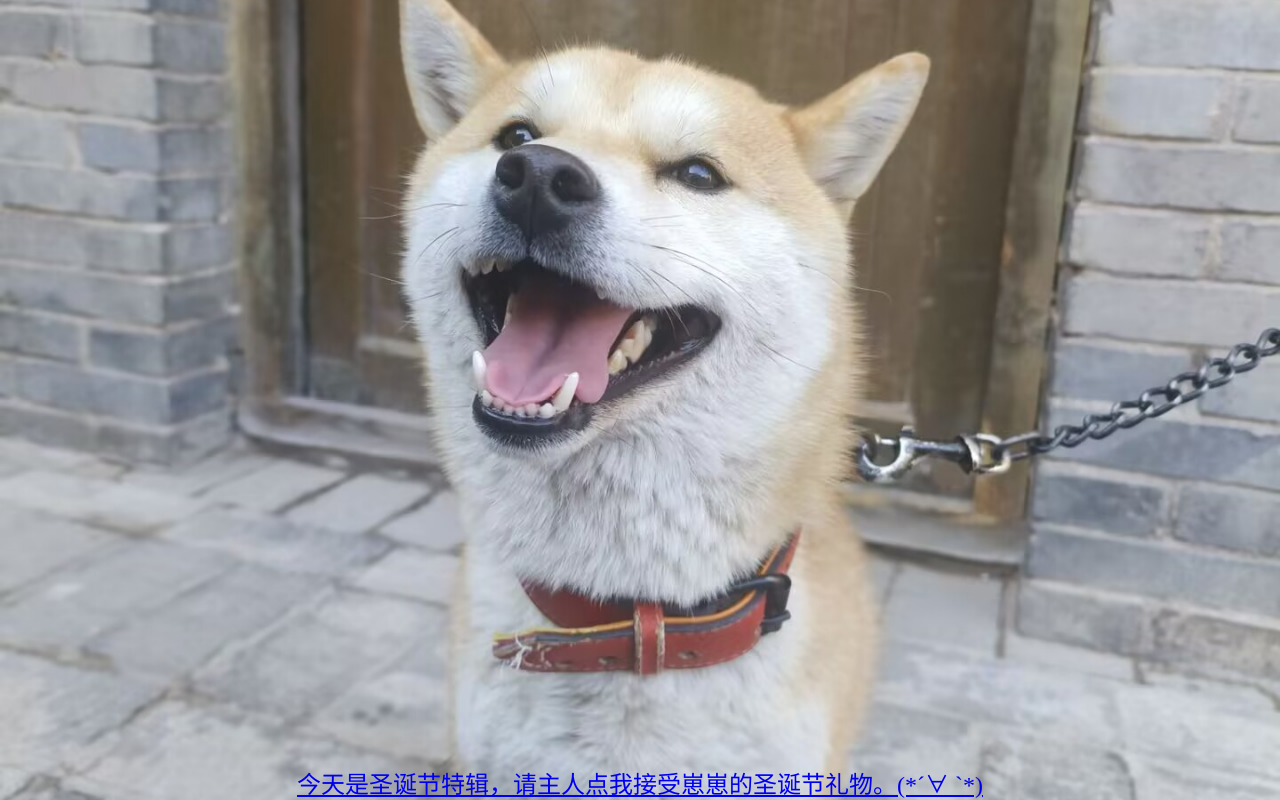
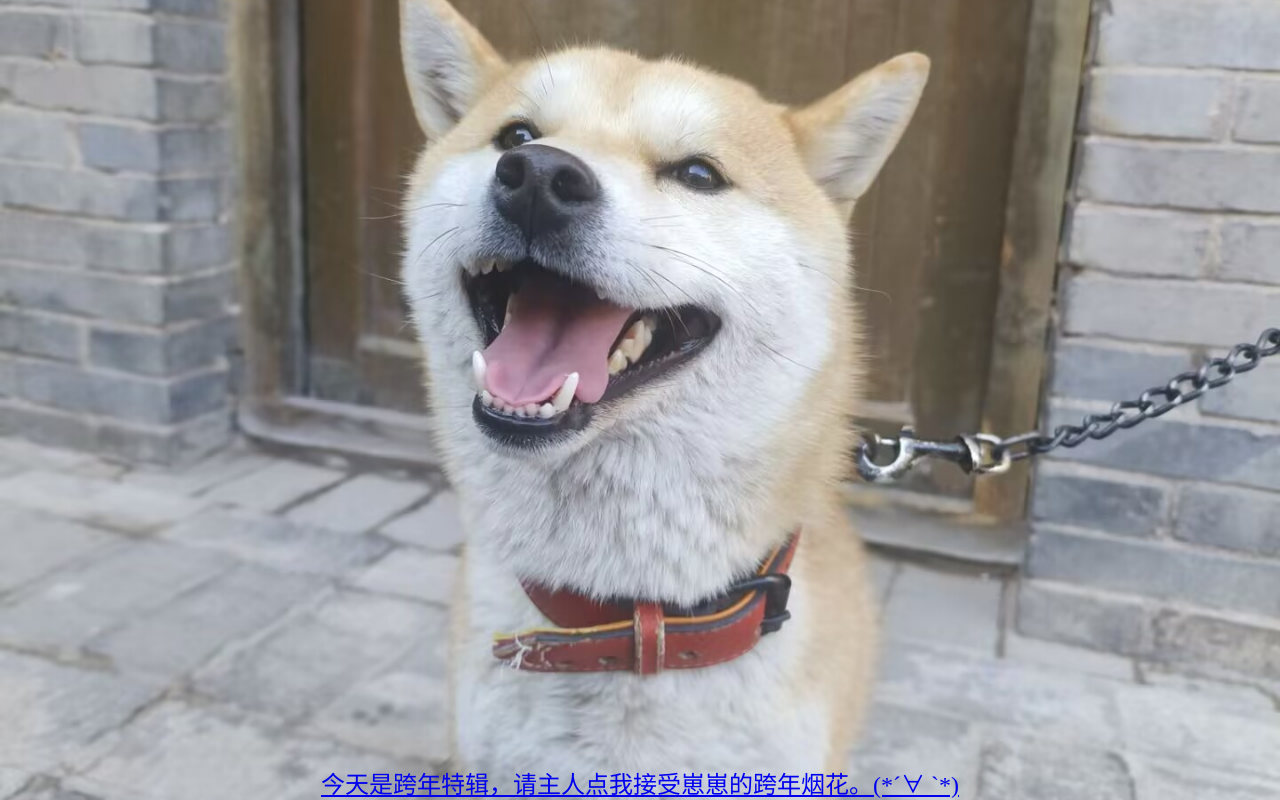
Before and after one commit to zaizaiaifancuo/zaizai, a plain HTML site: page index.html in a window 1280 px wide. Drawn offline with Linux system fonts and the light colour scheme.

Commit message:
Update index.html

```diff
--- a/index.html
+++ b/index.html
@@ -60,7 +60,7 @@
         </div>
     </div>
     <script>
-        const text = "今天是圣诞节特辑，请主人点我接受崽崽的圣诞节礼物。(*´∀ ˋ*) ";
+        const text = "今天是跨年特辑，请主人点我接受崽崽的跨年烟花。(*´∀ ˋ*) ";
         const descriptionElement = document.getElementById('imageDescription');
         const linkURL = "https://likecheese.github.io/likecheese1/"; // 设置你的目标URL
         let index = 0;
```
